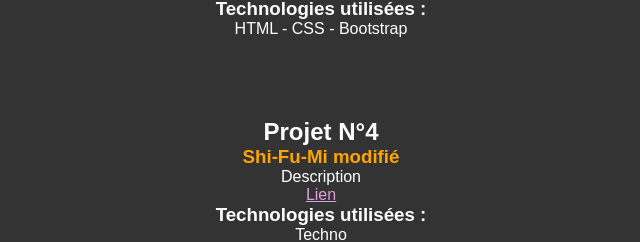
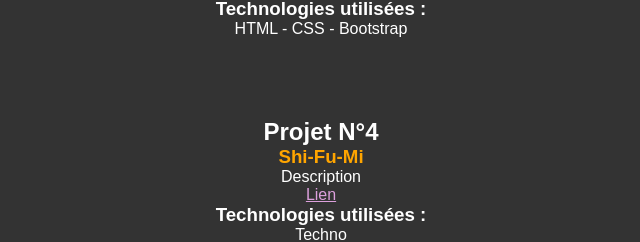
Before and after one commit to Tommy-BOU/HE-Man-group-repo, a plain HTML site: page index.html in a window 1280 px wide. Shown: the part 1264-1506 px from the top of the page, without its empty margins (319-959 px from the left). Drawn offline with Linux system fonts and the light colour scheme.

Commit message:
Add files via upload

```diff
--- a/index.html
+++ b/index.html
@@ -50,7 +50,7 @@
             </div>
             <div class="project project-4">
                 <h2>Projet N°4</h2>
-                <h3 class="project-title">Shi-Fu-Mi modifié</h3>
+                <h3 class="project-title">Shi-Fu-Mi</h3>
                 <p>Description</p>
                 <a href="">Lien</a>
                 <h3>Technologies utilisées :</h3>
```
